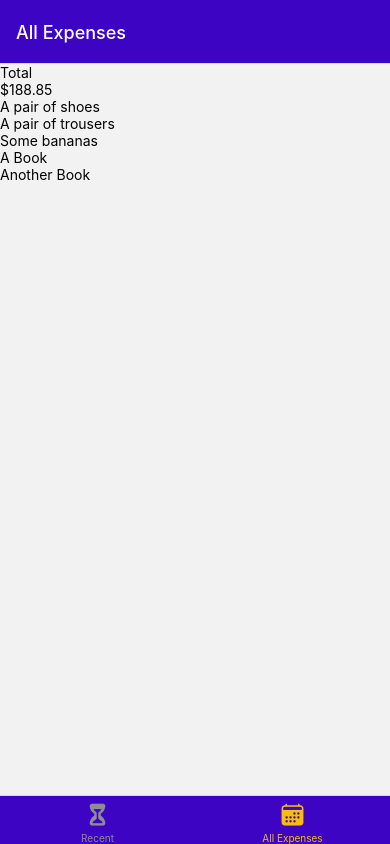
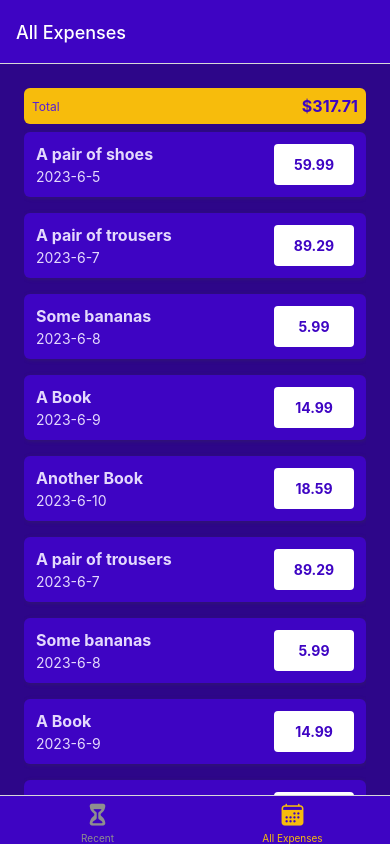
Before and after one commit to AndriiZil/react-native-expense-tracker-app, a React Native app: screen /AllExpenses in a window 390 px wide. Built offline with nearby package versions, Linux system fonts and the light colour scheme.

Commit message:
finished expense item

```diff
--- /dev/null
+++ b/components/ExpensesOutput/ExpenseItem.js
@@ -0,0 +1,59 @@
+import { Pressable, View, Text, StyleSheet } from 'react-native';
+
+import { GlobalStyles } from '../../constants/styles';
+import { getFormattedDate } from '../../util/date';
+
+function ExpenseItem({ description, amount, date }) {
+  return (
+    <Pressable>
+      <View style={styles.expenseItem}>
+        <View>
+          <Text style={[styles.textBase, styles.description]}>{description}</Text>
+          <Text style={styles.textBase}>{getFormattedDate(date)}</Text>
+        </View>
+        <View style={styles.amountContainer}>
+          <Text style={styles.amount}>{amount.toFixed(2)}</Text>
+        </View>
+      </View>
+    </Pressable>
+  );
+}
+
+const styles = StyleSheet.create({
+  expenseItem: {
+    padding: 12,
+    marginVertical: 8,
+    backgroundColor: GlobalStyles.colors.primary500,
+    flexDirection: 'row',
+    justifyContent: 'space-between',
+    borderRadius: 6,
+    elevation: 3,
+    shadowColor: GlobalStyles.colors.gray500,
+    shadowRadius: 4,
+    shadowOffset: { width: 1, height: 1 },
+    shadowOpacity: 0.4,
+  },
+  textBase: {
+    color: GlobalStyles.colors.primary50
+  },
+  description: {
+    fontSize: 16,
+    marginBottom: 4,
+    fontWeight: 'bold',
+  },
+  amountContainer: {
+    paddingHorizontal: 12,
+    paddingVertical: 4,
+    backgroundColor: 'white',
+    justifyContent: 'center',
+    alignItems: 'center',
+    borderRadius: 4,
+    minWidth: 80,
+  },
+  amount: {
+    color: GlobalStyles.colors.primary500,
+    fontWeight: 'bold',
+  }
+});
+
+export default ExpenseItem;
--- a/components/ExpensesOutput/ExpensesList.js
+++ b/components/ExpensesOutput/ExpensesList.js
@@ -1,8 +1,10 @@
-import { FlatList, View, Text } from 'react-native';
+import { FlatList, View } from 'react-native';
+
+import ExpenseItem from './ExpenseItem';
 
 function renderExpenseItem(itemData) {
   return (
-    <Text>{itemData.item.description}</Text>
+    <ExpenseItem {...itemData.item} />
   );
 }
 
--- a/components/ExpensesOutput/ExpensesOutput.js
+++ b/components/ExpensesOutput/ExpensesOutput.js
@@ -1,4 +1,6 @@
-import { View } from 'react-native';
+import { View, StyleSheet } from 'react-native';
+
+import { GlobalStyles } from '../../constants/styles';
 import ExpensesSummary from './ExpensesSummary';
 import ExpensesList from './ExpensesList';
 
@@ -10,7 +12,7 @@
     date: new Date('2023-06-05'),
   },
   {
-    id: 'e4',
+    id: 'e2',
     description: 'A pair of trousers',
     amount: 89.29,
     date: new Date('2023-06-07'),
@@ -33,15 +35,49 @@
     amount: 18.59,
     date: new Date('2023-06-10'),
   },
+  {
+    id: 'e6',
+    description: 'A pair of trousers',
+    amount: 89.29,
+    date: new Date('2023-06-07'),
+  },
+  {
+    id: 'e7',
+    description: 'Some bananas',
+    amount: 5.99,
+    date: new Date('2023-06-08'),
+  },
+  {
+    id: 'e8',
+    description: 'A Book',
+    amount: 14.99,
+    date: new Date('2023-06-09'),
+  },
+  {
+    id: 'e9',
+    description: 'Another Book',
+    amount: 18.59,
+    date: new Date('2023-06-10'),
+  },
 ];
 
 function ExpensesOutput({ expenses, expensesPeriod }) {
   return (
-    <View>
+    <View style={styles.container}>
       <ExpensesSummary expenses={DUMMY_EXPENSES} periodName={expensesPeriod} />
       <ExpensesList expenses={DUMMY_EXPENSES} />
     </View>
   );
 }
 
+const styles = StyleSheet.create({
+  container: {
+    flex: 1,
+    paddingHorizontal: 24,
+    paddingTop: 24,
+    paddingBottom: 0,
+    backgroundColor: GlobalStyles.colors.primary700,
+  }
+});
+
 export default ExpensesOutput;
--- a/components/ExpensesOutput/ExpensesSummary.js
+++ b/components/ExpensesOutput/ExpensesSummary.js
@@ -1,4 +1,5 @@
-import { Text, View } from 'react-native';
+import { Text, View, StyleSheet } from 'react-native';
+import { GlobalStyles } from '../../constants/styles';
 
 function ExpensesSummary({ periodName, expenses }) {
   const expensesSum = expenses.reduce((sum, expense) => {
@@ -6,11 +7,31 @@
   }, 0);
 
   return (
-    <View>
-      <Text>{periodName}</Text>
-      <Text>${expensesSum.toFixed(2)}</Text>
+    <View style={styles.container}>
+      <Text style={styles.period}>{periodName}</Text>
+      <Text style={styles.sum}>${expensesSum.toFixed(2)}</Text>
     </View>
   );
 }
 
+const styles = StyleSheet.create({
+  container: {
+    padding: 8,
+    backgroundColor: GlobalStyles.colors.accent500,
+    borderRadius: 6,
+    flexDirection: 'row',
+    justifyContent: 'space-between',
+    alignItems: 'center',
+  },
+  period: {
+    fontSize: 12,
+    color: GlobalStyles.colors.primary400
+  },
+  sum: {
+    fontSize: 16,
+    fontWeight: 'bold',
+    color: GlobalStyles.colors.primary500,
+  }
+});
+
 export default ExpensesSummary;
--- /dev/null
+++ b/util/date.js
@@ -0,0 +1,3 @@
+export function getFormattedDate(date) {
+  return `${date.getFullYear()}-${date.getMonth() + 1}-${date.getDate()}`;
+}
```
